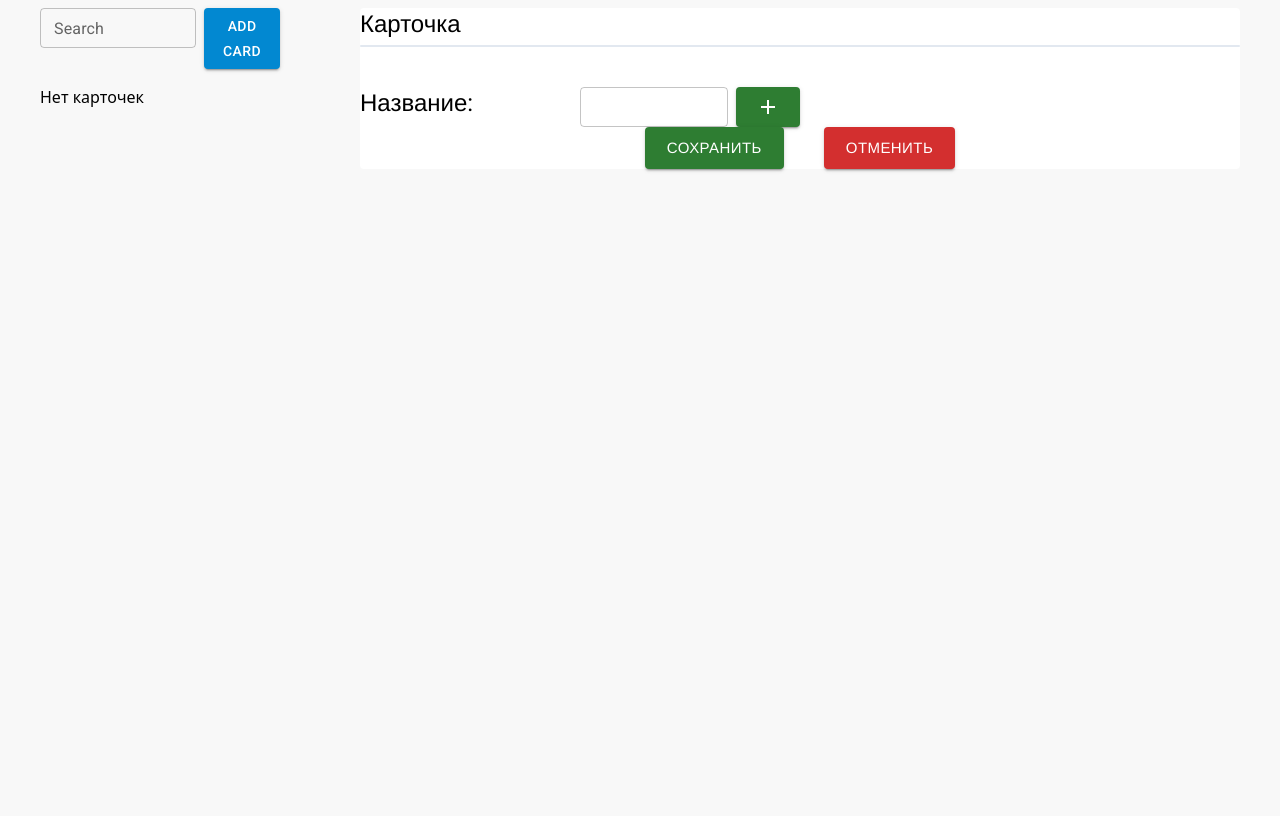
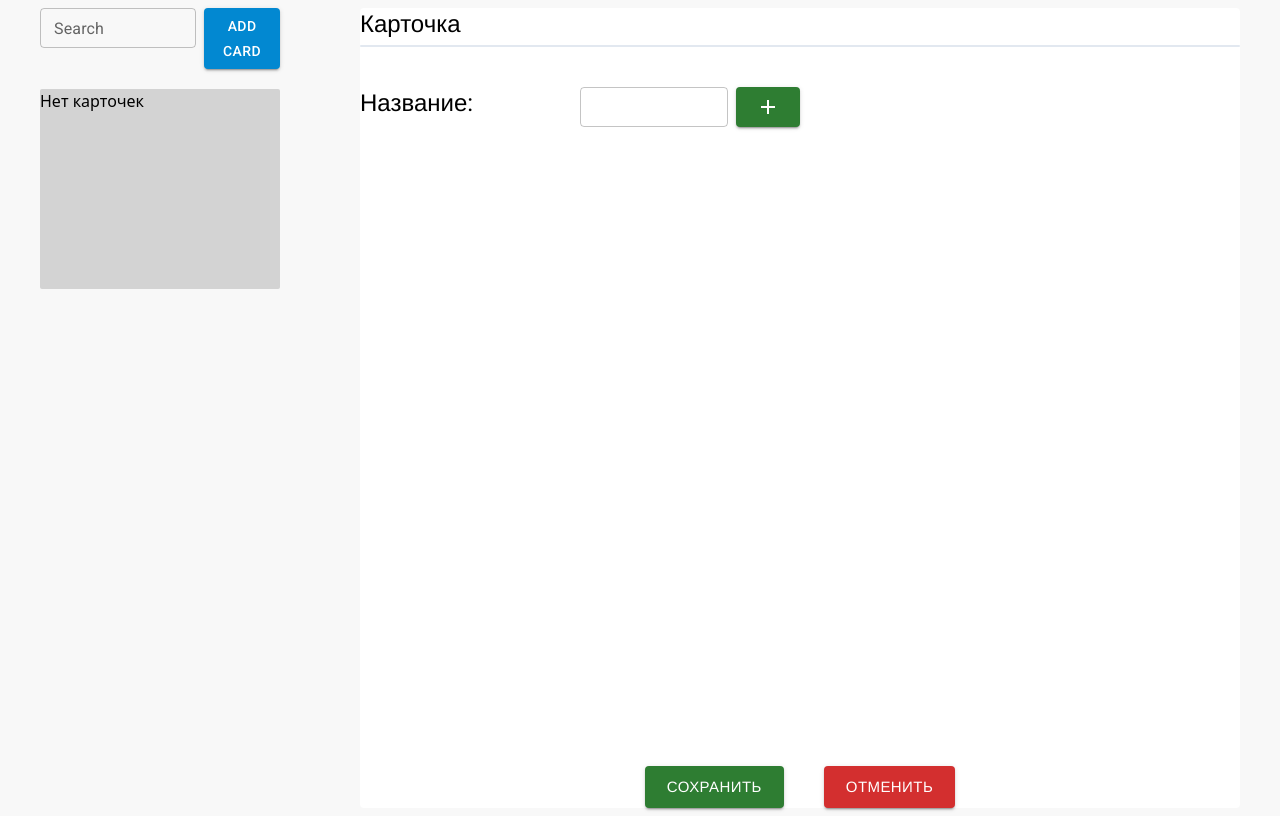
Before and after one commit to MakarTemlyakov/CardFields, a React (Vite) app in the folder cardFields/: page /cards/create in a window 1280 px wide. Built offline with nearby package versions, Linux system fonts and the light colour scheme; a web font is replaced by a local one.

Commit message:
connect firebase

```diff
--- a/cardFields/index.html
+++ b/cardFields/index.html
@@ -1,5 +1,5 @@
 <!doctype html>
-<html lang="en" class="min-h-full">
+<html lang="en" class="h-full">
 
 <head>
   <meta charset="UTF-8" />
@@ -8,8 +8,8 @@
   <title>Vite + React + TS</title>
 </head>
 
-<body class="flex flex-col min-h-full bg-[#f8f8f8]">
-  <div id="root" class="flex flex-col h-full"></div>
+<body class="bg-[#f8f8f8] h-full">
+  <div id="root" class="h-full"></div>
   <script type="module" src="/src/main.tsx"></script>
 </body>
 
--- a/cardFields/package.json
+++ b/cardFields/package.json
@@ -15,6 +15,7 @@
     "@fontsource/roboto": "^5.0.7",
     "@mui/icons-material": "^5.14.3",
     "@mui/material": "^5.14.3",
+    "firebase": "^10.4.0",
     "react": "^18.2.0",
     "react-dom": "^18.2.0",
     "react-router-dom": "^6.16.0"
--- a/cardFields/src/App.tsx
+++ b/cardFields/src/App.tsx
@@ -9,8 +9,6 @@ import { cardsReducer, CardAction, initialCards } from './reducers/cardsReducer'
 import { CardItems } from './components/CardItems/CardItems';
 import { Button, TextField, } from '@mui/material';
 import { Link, Outlet } from 'react-router-dom';
-
-
 
 
 export type DataField = {
@@ -37,18 +35,19 @@ function App() {
   );
 
   return (
-    <div className='w-[95%] m-auto'>
-      <div className='grid grid-cols-[20%_1fr] h-full gap-20 p-2'>
+    <div className='flex flex-col'>
+      <div className='w-[95%] mx-auto'>
+        <div className='grid grid-cols-[20%_1fr] gap-20 p-2 min-h-screen'>
           <FieldsContext.Provider value={fields}>
             <FieldsDispatchContext.Provider value={dispatchField}>
               <CardsContext.Provider value={state}>
                 <CardsDispatchContex.Provider value={dispatchCard}>
-                <div className="grid grid-rows-[auto_1fr] gap-4">
+                  <div className="flex flex-col gap-5">
                     <div className='flex gap-2 justify-between'>
                       <TextField label="Search" variant='outlined' size='small' />
                       <Link to={'/cards/create'}><Button variant="contained" color="info">ADD Card</Button></Link>
                     </div>
-                  <div>
+                    <div className="bg-[lightgrey] rounded-sm  relative  h-1/4">
                       <CardItems />
                     </div>
                   </div>
@@ -58,8 +57,9 @@ function App() {
             </FieldsDispatchContext.Provider>
           </FieldsContext.Provider>
         </div>
+      </div>
 
-    </div >
+    </div>
   )
 }
 
--- /dev/null
+++ b/cardFields/src/api/authApi.ts
@@ -0,0 +1,14 @@
+import { service } from '../service/firbaseStore';
+
+export type User = {
+  email: string;
+  password: string;
+};
+
+const authApi = {
+  signIn: async (user: User) => {
+    return await service.signIn(user.email, user.password);
+  },
+};
+
+export { authApi };
--- /dev/null
+++ b/cardFields/src/components/AuthForm/AuthForm.tsx
@@ -0,0 +1,37 @@
+import Button from '@mui/material/Button';
+import TextField from '@mui/material/TextField';
+import { ChangeEvent, FormEvent, useState } from 'react';
+import { authApi } from '../../api/authApi';
+
+export const AuthForm = () => {
+    const [email, setEmail] = useState('');
+    const [password, setPassword] = useState('');
+
+
+    const onChangeEmail = (e: ChangeEvent<HTMLInputElement>) => {
+        const email = e.target.value;
+        setEmail(email);
+    }
+
+    const onChangePassword = (e: ChangeEvent<HTMLInputElement>) => {
+        const password = e.target.value;
+        setPassword(password);
+    }
+
+    const onSubmit = (e: FormEvent<HTMLButtonElement>) => {
+        e.preventDefault();
+        const user = {
+            email,
+            password,
+        }
+        authApi.signIn(user);
+
+    }
+    return (
+        <form className='flex flex-col w-1/6 bg-[#ebeaea] p-5 gap-5 m-auto relative top-1/2 -translate-y-1/2 rounded-sm'>
+            <TextField type='text' size='small' label='Логин' onChange={onChangeEmail} />
+            <TextField type='password' size='small' label='Пароль' onChange={onChangePassword} />
+            <Button type='submit' variant='contained' color='primary' onClick={onSubmit}>Вход</Button>
+        </form>
+    )
+}
--- a/cardFields/src/components/Card/Card.tsx
+++ b/cardFields/src/components/Card/Card.tsx
@@ -73,7 +73,7 @@ export const Card = () => {
         setFields(newFields);
     }
     return card ? (
-        <main className='rounded-[4px] bg-white w-full flex flex-col '>
+        <main className='rounded-[4px] bg-white w-full  flex flex-col min-h-screen '>
             {isShowForm && <FormField onToggleAddForm={onToggleAddForm} onAddDataField={onAddDataField} />}
             <Typography variant="h4" mb='5px' component="h1">Карточка</Typography>
             <div className='w-full h-0.5 bg-slate-200 rounded-[2px] mb-10' />
--- a/cardFields/src/components/Card/CreateCard.tsx
+++ b/cardFields/src/components/Card/CreateCard.tsx
@@ -18,11 +18,10 @@ export const CreateCard = () => {
     const [fields, setFields] = useState<DataField[]>([]);
     const id = useGenerateId(cards.length);
     const navigate = useNavigate();
+
     const onDeleteField = (field: DataField) => {
         setFields(fields?.filter((f: DataField) => f.id !== field.id));
     }
-
-
 
     const onSaveCard = () => {
         dispatchCard({
@@ -51,7 +50,7 @@ export const CreateCard = () => {
     }
 
     return (
-        <main className='rounded-[4px] bg-white w-full flex flex-col '>
+        <main className='rounded-[4px] bg-white w-full flex flex-col min-h-screen'>
             {isShowForm && <FormField onToggleAddForm={onToggleAddForm} onAddDataField={onAddDataField} />}
             <Typography variant='h5' mb='5px'>Карточка</Typography>
             <div className='w-full h-0.5 bg-slate-200 rounded-[2px] mb-10' />
--- a/cardFields/src/components/CardItem/CardItem.tsx
+++ b/cardFields/src/components/CardItem/CardItem.tsx
@@ -1,5 +1,5 @@
 export const CardItem = ({ card }) => {
-    return <li className="bg-[#ebebeb] p-2 rounded-sm hover:bg-[#c5c5c5] transition-all cursor-pointer" >
+    return <li className="bg-[#ffffff] p-2 rounded-sm hover:bg-[#c5c5c5] transition-all cursor-pointer shadow-sm" >
         <h2 className="text-sm">{card.name}</h2>
     </li>
 }
--- a/cardFields/src/components/CardItems/CardItems.tsx
+++ b/cardFields/src/components/CardItems/CardItems.tsx
@@ -3,18 +3,21 @@ import { CardsContext } from "../../App";
 import { useContext } from 'react';
 import { CardItem } from "../CardItem/CardItem";
 import { Link, } from "react-router-dom";
+import { DataCard } from "../../reducers/cardsReducer";
 
+
+
+const cardList = (cards: DataCard[]) => {
+    return <ul className="flex flex-col gap-2 w-full overflow-y-auto absolute top-0 left-0 p-3 h-full">
+        {cards.map((card: DataCard) => (
+            <Link to={`/cards/${card.id}`} key={card.id}><CardItem card={card} /></Link>
+        ))}
+    </ul>
+}
 
 export const CardItems = () => {
     const { cards } = useContext(CardsContext);
-    console.log({ cards });
-    return <ul className="flex flex-col gap-2 w-full h-[60%] overflow-y-scroll ">
-        {cards.length > 0 ?
-            cards.map((card) => (
-                <Link to={`/cards/${card.id}`} key={card.id}><CardItem card={card} /></Link>
-            )) : <div>Нет карточек</div>
-        }
-    </ul>
-
-
+    return <div className="">
+        {cards.length > 0 ? cardList(cards) : <div>Нет карточек</div>}
+    </div>
 }
--- /dev/null
+++ b/cardFields/src/components/Index/Index.tsx
@@ -0,0 +1 @@
+export const Index = () => <p className="m-auto text-2xl">Выберите нужную карточку или создайте новую</p>
--- a/cardFields/src/routers/router.tsx
+++ b/cardFields/src/routers/router.tsx
@@ -1,8 +1,9 @@
 import { createBrowserRouter } from 'react-router-dom';
 import App from '../App';
-import { CardItems } from '../components/CardItems/CardItems';
 import { Card } from '../components/Card/Card';
 import { CreateCard } from '../components/Card/CreateCard';
+import { Index } from '../components/Index/Index';
+import { AuthForm } from '../components/AuthForm/AuthForm';
 
 
 
@@ -11,10 +12,17 @@ export const router = createBrowserRouter([
     path: "/",
     element: <App />,
     children: [
-      { path: '/cards', element: <CardItems /> },
-      { path: '/cards/:cardId', element: <Card /> },
-      { path: '/cards/create', element: <CreateCard /> },
+      { index: true, element: <Index /> },
     ],
     errorElement: <div>Страница не найдена</div>
   },
+  {
+    path: '/cards', element: <App />, children: [
+      { path: ':cardId', element: <Card /> },
+      { path: "create", element: <CreateCard /> },
+    ],
+  },
+  {
+    path: '/auth', element: <AuthForm />
+  }
 ]);
--- /dev/null
+++ b/cardFields/src/service/firbaseStore.ts
@@ -0,0 +1,42 @@
+import { getAuth, createUserWithEmailAndPassword, signInWithEmailAndPassword } from 'firebase/auth';
+
+import { FirebaseOptions, initializeApp } from 'firebase/app';
+import { getFirestore } from 'firebase/firestore/lite';
+
+const firebaseConfig: FirebaseOptions = {};
+
+const app = initializeApp(firebaseConfig);
+const db = getFirestore(app.name);
+const auth = getAuth(app);
+
+console.log({ db });
+const service = {
+  signUp: (email: string, password: string) => {
+    createUserWithEmailAndPassword(auth, email, password)
+      .then((userCredential) => {
+        const user = userCredential.user;
+        console.log({ user });
+      })
+      .catch((error) => {
+        const errorCode = error.code;
+        const errorMessage = error.message;
+        console.log({ errorCode });
+        console.log({ errorMessage });
+      });
+  },
+  signIn: (email: string, password: string) => {
+    signInWithEmailAndPassword(auth, email, password)
+      .then((userCredential) => {
+        const user = userCredential.user;
+        console.log({ user });
+      })
+      .catch((error) => {
+        const errorCode = error.code;
+        const errorMessage = error.message;
+        console.log({ errorCode });
+        console.log({ errorMessage });
+      });
+  },
+};
+
+export { service };
```
Also changed, not shown: 1 other file (tests, documents, lock files or other folders). Lines whose indentation alone changed are shown as unchanged.
